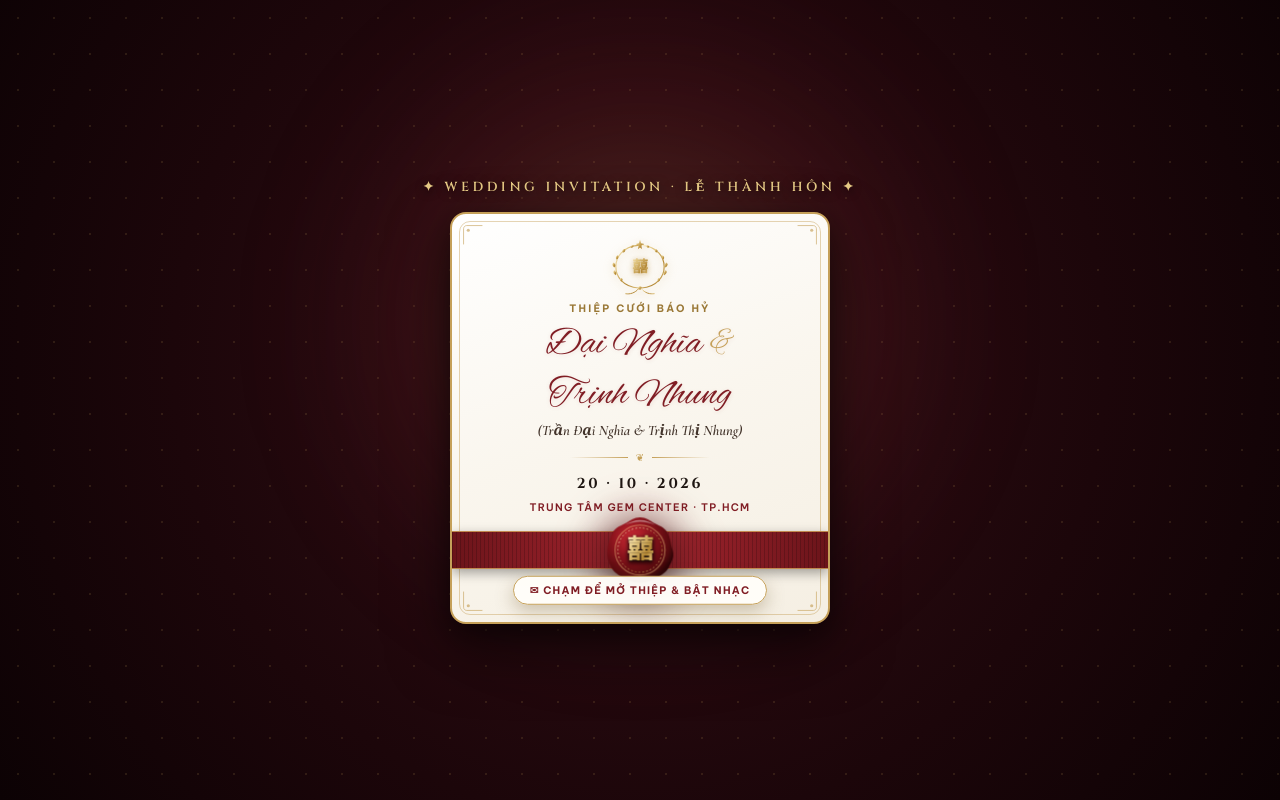
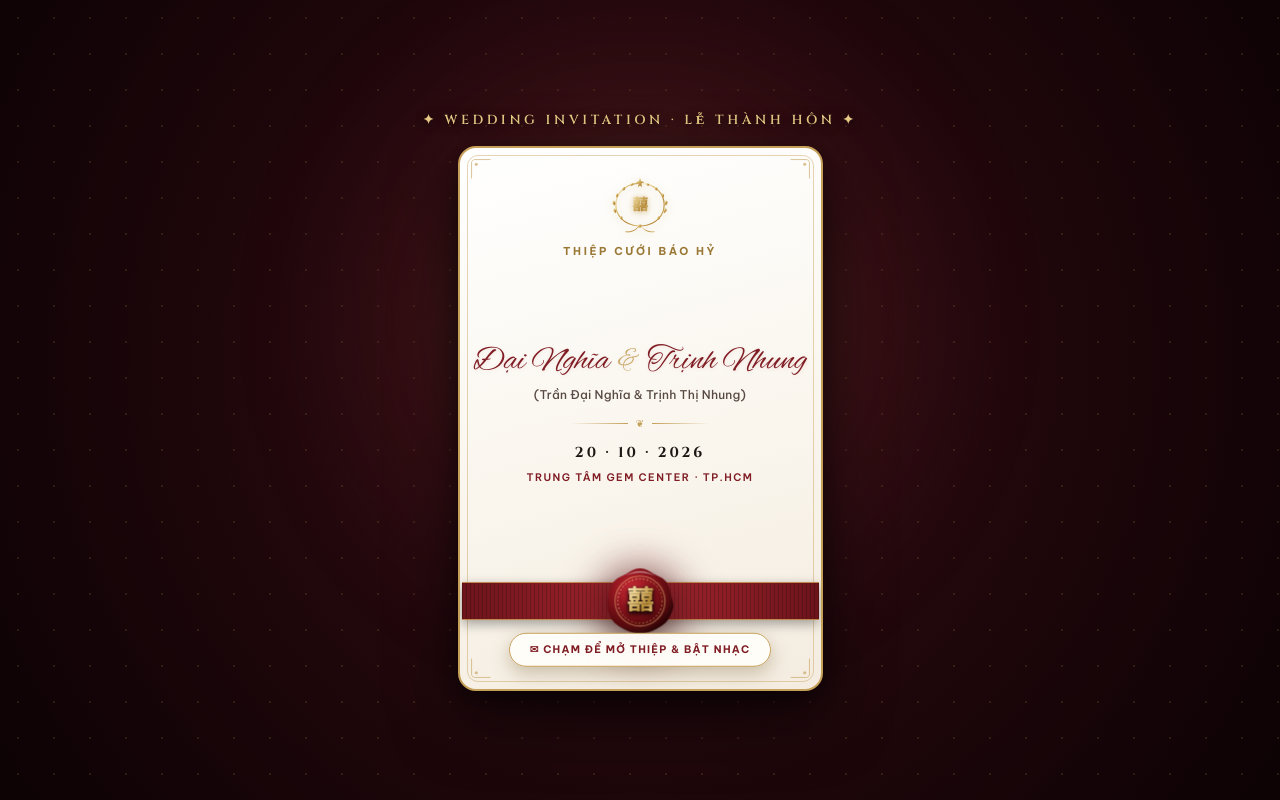
Before and after one commit to johnherry123/Test_06-06-2026, a React (Vite) app: page / in a window 1280 px wide. Built offline with nearby package versions, Linux system fonts and the light colour scheme; a web font is replaced by a local one.

Commit message:
fix(intro): re-proportion invitation card to slender 1:1.5 portrait ratio and align calligraphy names

```diff
--- a/src/components/IntroShader.jsx
+++ b/src/components/IntroShader.jsx
@@ -157,8 +157,8 @@ export default function IntroShader({ onComplete, onStartMusic }) {
       <div
         style={{
           position: 'relative',
-          width: 'min(380px, 92vw)',
-          maxHeight: 'min(560px, 86vh)',
+          width: 'min(365px, 90vw)',
+          minHeight: 'min(545px, 83vh)',
           transformStyle: 'preserve-3d',
           transform: isOpen
             ? 'scale(1.18) translateZ(80px)'
@@ -177,14 +177,15 @@ export default function IntroShader({ onComplete, onStartMusic }) {
           style={{
             position: 'relative',
             width: '100%',
+            minHeight: 'min(545px, 83vh)',
             backgroundColor: '#FFFDF9',
-            background: 'linear-gradient(160deg, #FFFFFF 0%, #FAF6EE 50%, #F5EFE3 100%)',
-            borderRadius: '16px',
+            background: 'linear-gradient(165deg, #FFFFFF 0%, #FAF6EE 55%, #F4ECE0 100%)',
+            borderRadius: '18px',
             border: '2px solid #C5A059',
             boxShadow: isOpen
               ? '0 30px 80px rgba(0, 0, 0, 0.65), 0 0 45px rgba(197, 160, 89, 0.45)'
-              : '0 25px 60px rgba(0, 0, 0, 0.55), 0 8px 24px rgba(0, 0, 0, 0.35)',
-            padding: 'clamp(14px, 2.4vh, 20px) clamp(14px, 3.5vw, 22px) clamp(12px, 2vh, 18px)',
+              : '0 25px 65px rgba(0, 0, 0, 0.60), 0 8px 25px rgba(0, 0, 0, 0.35)',
+            padding: 'clamp(20px, 3vh, 28px) clamp(16px, 4vw, 24px) clamp(18px, 2.6vh, 24px)',
             boxSizing: 'border-box',
             textAlign: 'center',
             display: 'flex',
@@ -355,12 +356,12 @@ export default function IntroShader({ onComplete, onStartMusic }) {
             <p
               style={{
                 fontFamily: "'Be Vietnam Pro', sans-serif",
-                fontSize: 'clamp(0.58rem, 1.4vw, 0.64rem)',
+                fontSize: 'clamp(0.60rem, 1.4vw, 0.68rem)',
                 fontWeight: 700,
-                letterSpacing: '0.22em',
+                letterSpacing: '0.24em',
                 textTransform: 'uppercase',
                 color: '#9A7836',
-                margin: '2px 0 0 0',
+                margin: '6px 0 0 0',
               }}
             >
               Thiệp Cưới Báo Hỷ
@@ -368,36 +369,36 @@ export default function IntroShader({ onComplete, onStartMusic }) {
           </div>
 
           {/* ── SECTION 2: COUPLE NAMES & EVENT INFO ── */}
-          <div style={{ margin: 'clamp(2px, 0.8vh, 6px) 0', width: '100%' }}>
+          <div style={{ margin: 'clamp(6px, 1.8vh, 16px) 0', width: '100%' }}>
             <h1
               style={{
                 fontFamily: "'Alex Brush', cursive",
-                fontSize: 'clamp(1.9rem, 4.8vh, 2.7rem)',
+                fontSize: 'clamp(1.75rem, 4.2vh, 2.45rem)',
                 color: '#801D24',
-                lineHeight: 1.12,
-                margin: '0 0 2px 0',
+                lineHeight: 1.2,
+                margin: '0 0 3px 0',
                 fontWeight: 400,
                 textShadow: '0 1px 4px rgba(128, 29, 36, 0.12)',
                 display: 'flex',
                 alignItems: 'center',
                 justifyContent: 'center',
                 gap: '8px',
-                flexWrap: 'wrap',
+                whiteSpace: 'nowrap',
               }}
             >
-              <span style={{ whiteSpace: 'nowrap' }}>{COUPLE.groom.firstName}</span>
+              <span>{COUPLE.groom.firstName}</span>
               <span style={{ fontSize: '0.85em', color: '#C5A059' }}>&amp;</span>
-              <span style={{ whiteSpace: 'nowrap' }}>{COUPLE.bride.firstName}</span>
+              <span>{COUPLE.bride.firstName}</span>
             </h1>
 
             <p
               style={{
-                fontFamily: "'Cormorant Garamond', Georgia, serif",
-                fontSize: 'clamp(0.88rem, 1.8vh, 1.05rem)',
-                fontStyle: 'italic',
-                fontWeight: 600,
-                color: '#42332A',
-                margin: 0,
+                fontFamily: "'Be Vietnam Pro', sans-serif",
+                fontSize: 'clamp(0.74rem, 1.5vh, 0.86rem)',
+                fontWeight: 500,
+                color: '#584A42',
+                letterSpacing: '0.02em',
+                margin: '0 0 6px 0',
               }}
             >
               ({COUPLE.groom.fullName} &amp; {COUPLE.bride.fullName})
@@ -411,7 +412,7 @@ export default function IntroShader({ onComplete, onStartMusic }) {
                 justifyContent: 'center',
                 gap: '8px',
                 width: '140px',
-                margin: 'clamp(3px, 0.8vh, 6px) auto',
+                margin: 'clamp(6px, 1.2vh, 10px) auto',
               }}
             >
               <span style={{ flex: 1, height: '1px', background: 'linear-gradient(to right, transparent, #C5A059)' }} />
@@ -424,11 +425,11 @@ export default function IntroShader({ onComplete, onStartMusic }) {
               <p
                 style={{
                   fontFamily: "'Cinzel', serif",
-                  fontSize: 'clamp(0.82rem, 1.8vh, 0.96rem)',
+                  fontSize: 'clamp(0.86rem, 1.8vh, 1.0rem)',
                   fontWeight: 700,
-                  letterSpacing: '0.18em',
+                  letterSpacing: '0.20em',
                   color: '#1E1612',
-                  margin: '0 0 2px 0',
+                  margin: '0 0 3px 0',
                 }}
               >
                 20 · 10 · 2026
@@ -437,9 +438,9 @@ export default function IntroShader({ onComplete, onStartMusic }) {
               <p
                 style={{
                   fontFamily: "'Be Vietnam Pro', sans-serif",
-                  fontSize: 'clamp(0.60rem, 1.3vh, 0.68rem)',
+                  fontSize: 'clamp(0.62rem, 1.3vh, 0.70rem)',
                   fontWeight: 600,
-                  letterSpacing: '0.12em',
+                  letterSpacing: '0.14em',
                   textTransform: 'uppercase',
                   color: '#801D24',
                   margin: 0,
@@ -458,7 +459,7 @@ export default function IntroShader({ onComplete, onStartMusic }) {
               display: 'flex',
               flexDirection: 'column',
               alignItems: 'center',
-              marginTop: 'clamp(4px, 1vh, 8px)',
+              marginTop: 'clamp(8px, 1.8vh, 16px)',
             }}
           >
             {/* Edge-to-Edge Silk Ribbon */}
@@ -633,8 +634,8 @@ export default function IntroShader({ onComplete, onStartMusic }) {
                 startOpening();
               }}
               style={{
-                marginTop: '8px',
-                padding: '5px 16px',
+                marginTop: 'clamp(10px, 1.8vh, 16px)',
+                padding: '7px 20px',
                 borderRadius: '999px',
                 background: 'rgba(255, 253, 249, 0.96)',
                 border: '1.5px solid #C5A059',
```
